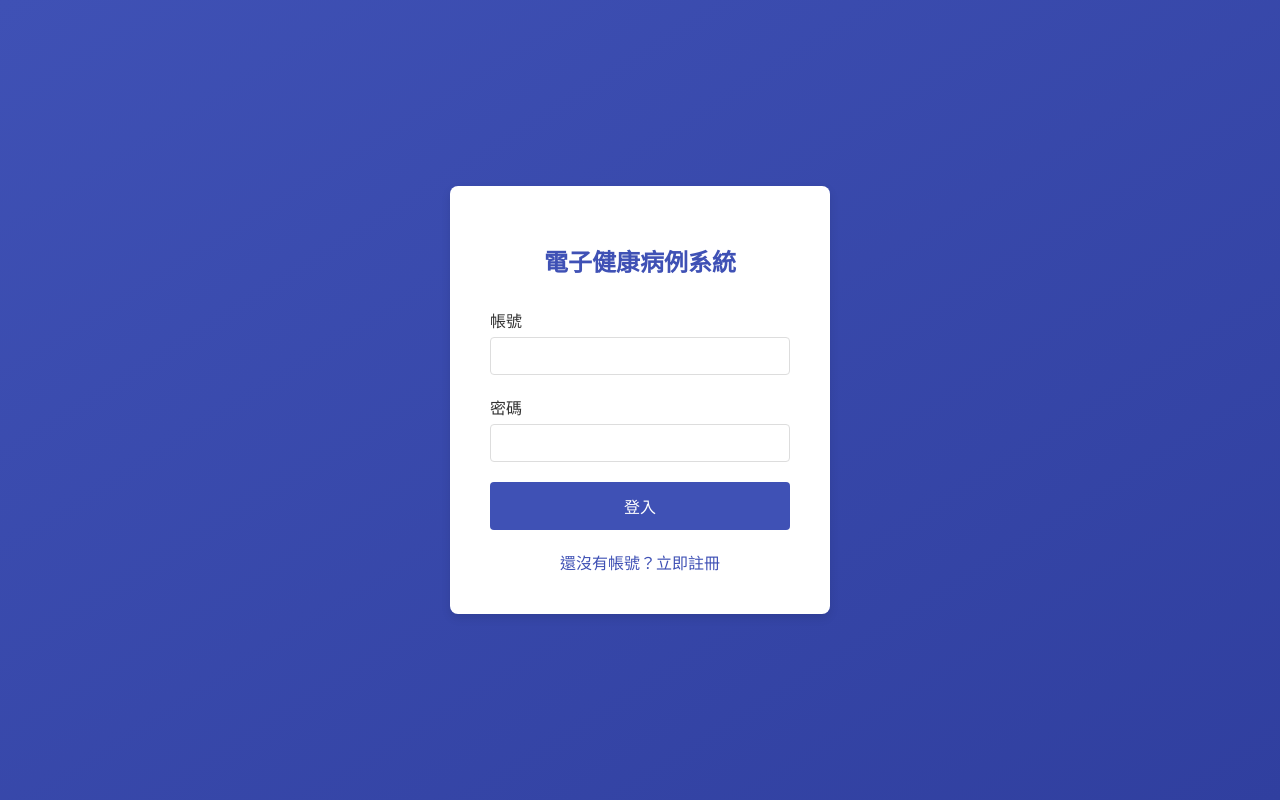
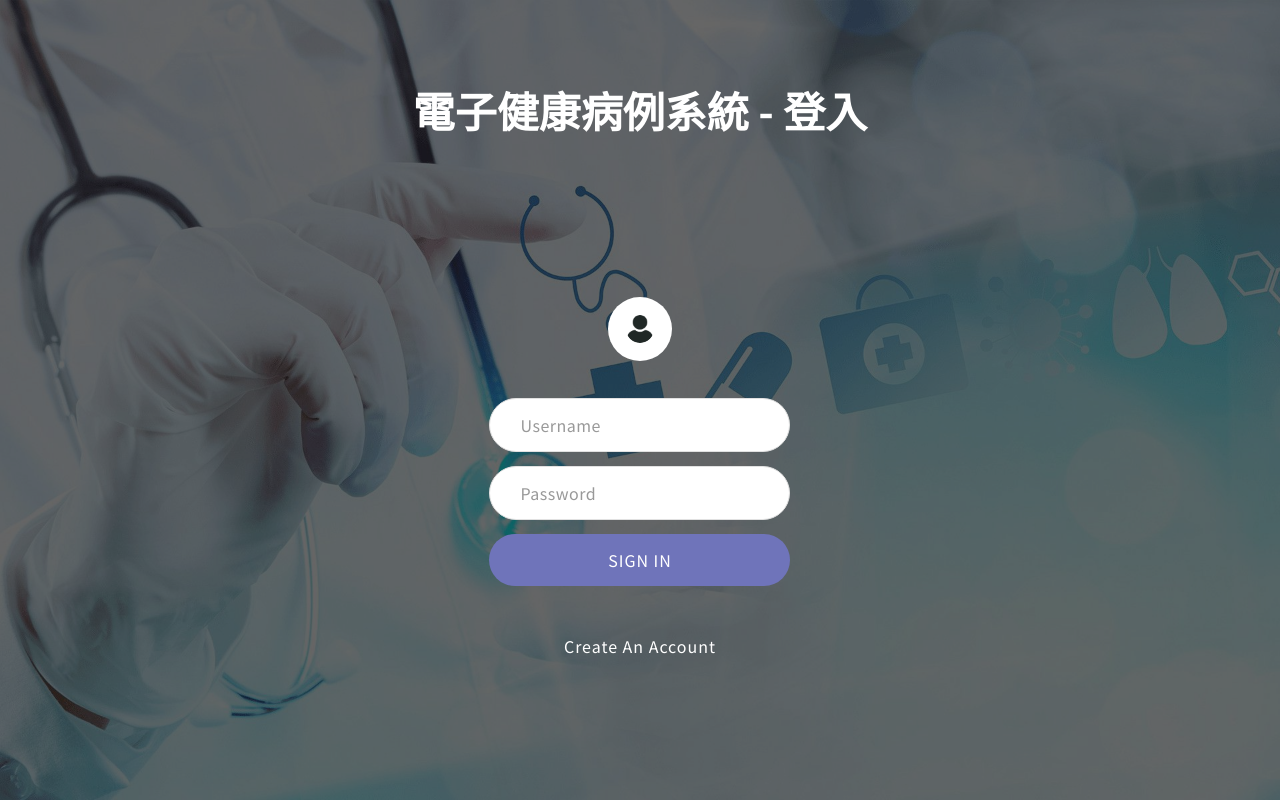
Before and after one commit to xin102291/pqc-iot-authentication, a Flask app: page / in a window 1280 px wide. Run offline with Flask 3, Linux system fonts and the light colour scheme; data comes from the database, SQL or seed files in the repository; parts of the project's set-up code (start-up, migrations or seed data) failed here and were passed over; some libraries are stand-ins or nearby versions.

Commit message:
登入美化

```diff
--- /dev/null
+++ b/Web/App/static/css/style.css
@@ -0,0 +1,323 @@
+/*--
+    Author: W3layouts
+    Author URL: http://w3layouts.com
+--*/
+
+/* reset code */
+html {
+    scroll-behavior: smooth;
+}
+
+body,
+html {
+    margin: 0;
+    padding: 0;
+    color: #585858;
+}
+
+* {
+    box-sizing: border-box;
+    font-family: 'Noto Sans JP', sans-serif;
+}
+
+/*  wrapper */
+.wrapper {
+    width: 100%;
+    padding-right: 15px;
+    padding-left: 15px;
+    margin-right: auto;
+    margin-left: auto;
+}
+
+@media (min-width: 576px) {
+    .wrapper {
+        max-width: 540px;
+    }
+}
+
+@media (min-width: 768px) {
+    .wrapper {
+        max-width: 720px;
+    }
+}
+
+@media (min-width: 992px) {
+    .wrapper {
+        max-width: 960px;
+    }
+}
+
+@media (min-width: 1200px) {
+    .wrapper {
+        max-width: 1140px;
+    }
+}
+
+/*  /wrapper */
+
+.d-grid {
+    display: grid;
+}
+
+button,
+input,
+select {
+    -webkit-appearance: none;
+    outline: none;
+}
+
+button,
+.btn,
+select {
+    cursor: pointer;
+}
+
+a {
+    text-decoration: none;
+}
+
+h1,
+h2,
+h3,
+h4,
+h5,
+h6,
+p,
+ul,
+ol {
+    margin: 0;
+    padding: 0;
+}
+
+body {
+    background: #f1f1f1;
+    margin: 0;
+    padding: 0;
+}
+
+form,
+fieldset {
+    border: 0;
+    padding: 0;
+    margin: 0;
+}
+
+body a:hover {
+    text-decoration: none;
+}
+
+.clearfix {
+    clear: both;
+}
+
+/* content */
+
+/*
+  Responsive form elements
+  Flexbox layout
+*/
+
+/*/////////////// GLOBAL STYLES ////////////////////*/
+
+body {
+    font-family: 'Noto Sans JP', sans-serif;
+}
+.main {
+    background: url(../images/bg.jpg) no-repeat bottom;
+    background-size: cover;
+    -webkit-background-size: cover;
+    -moz-background-size: cover;
+    -o-background-size: cover;
+    -ms-background-size: cover;
+    min-height: 100vh;
+    padding: 2em 0;
+    position: relative;
+    z-index: 1;
+    justify-content: center;
+    display: grid;
+    align-items: center;
+}
+.main:before {
+    position: absolute;
+    content:'';
+    top:0;
+    left: 0;
+    bottom: 0;
+    right: 0;
+    background: rgba(0, 0, 0, 0.6);
+    z-index: -1;
+}
+.text-center {
+    text-align: center;
+}
+
+/*/////////////// FONT STYLES ////////////////////*/
+
+.content-w3ls {
+    margin: 2em auto;
+    padding: 2em 2em;
+}
+.content-w3ls img{
+    margin-bottom: 2em;
+    border-radius: 50%;
+    -webkit-border-radius: 50%;
+    -moz-border-radius: 50%;
+    -ms-border-radius: 50%;
+    -o-border-radius: 50%;
+    border: 4px solid rgb(255 255 255 / 9%);
+    display: inline-block;
+    width: 64px;
+    height: 64px;
+    background: #fff;
+    border-radius: 50%;
+    padding: 14px;
+}
+.logo h1 a {
+    font-size: 42px;
+    color: #fff;
+    text-transform: capitalize;
+    font-weight: 700;
+}
+/*/////////////// FORM STYLES ////////////////////*/
+.wthree-field {
+    margin-bottom:14px;
+}
+.wthree-field input {
+    padding: 14px 30px;
+    font-size: 16px;
+    color: #999;
+    letter-spacing: 0.5px;
+    border: 1px solid #e1e1e1;
+    background: #fff;
+    box-sizing: border-box;
+    font-family: 'Noto Sans JP', sans-serif;
+    width: 100%;
+    border-radius: 35px;
+    -webkit-border-radius: 35px;
+    -moz-border-radius: 35px;
+    -ms-border-radius: 35px;
+    -o-border-radius: 35px;
+}
+
+::-webkit-input-placeholder { /* Edge */
+    color: #999;
+  }
+
+  :-ms-input-placeholder { /* Internet Explorer 10-11 */
+    color:  #999;
+  }
+
+  ::placeholder {
+    color: #999;
+  }
+
+.wthree-field button.btn {
+    background: #6f74ba;
+    border: none;
+    color: #fff;
+    padding: 14px 14px;
+    text-transform: uppercase;
+    font-family: 'Noto Sans JP', sans-serif;
+    font-size: 16px;
+	width:100%;
+    letter-spacing:1px;
+    outline: none;
+    cursor: pointer;
+    transition: 0.5s all;
+    -webkit-transition: 0.5s all;
+    -moz-transition: 0.5s all;
+    -o-transition: 0.5s all;
+    -ms-transition: 0.5s all;
+    border-radius: 35px;
+	-webkit-border-radius: 35px;
+	-moz-border-radius: 35px;
+	-ms-border-radius: 35px;
+    -o-border-radius: 35px;
+
+}
+.wthree-field button.btn:hover {
+    background:#de3d7b;
+}
+.login-bottom {
+    margin-top:3em;
+}
+.login-bottom a {
+    font-size: 16px;
+    color: #fff;
+    font-weight: normal;
+    letter-spacing: 1px;
+    padding: 0 5px;
+    text-transform: capitalize;
+}
+
+.copyright {
+    padding: 0 20px;
+}
+.copyright p {
+
+    color: #fff;
+    font-size: 16px;
+    line-height: 26px;
+    text-align: center;
+    letter-spacing: 1px;
+
+}
+.copyright p a {
+    color: #fff;
+}
+.copyright p a:hover,.login-bottom a:hover {
+    color:#EA4C89;
+}
+/* -- Responsive code -- */
+@media screen and (max-width: 1280px) {
+}
+@media screen and (max-width: 1080px) {
+}
+@media screen and (max-width: 900px) {
+}
+@media screen and (max-width: 800px) {
+}
+@media screen and (max-width: 768px) {
+	.logo h1 a {
+		font-size: 30px;
+	}
+}
+@media screen and (max-width: 668px) {
+
+}
+@media screen and (max-width: 600px) {
+}
+@media screen and (max-width: 568px) {
+}
+
+@media screen and (max-width: 480px) {
+
+}
+
+@media screen and (max-width: 415px) {
+	.logo {
+		margin-bottom: 10px;
+    }
+    .content-w3ls {
+        padding: 2em 2em;
+    }
+}
+
+@media screen and (max-width: 384px) {
+    .content-w3ls {
+        padding: 1em 1em;
+        margin: 1em auto;
+    }
+    .copyright p {
+        letter-spacing: .5px;
+    }
+}
+
+@media screen and (max-width: 375px) {
+
+}
+@media screen and (max-width: 320px) {
+
+}
+
+/* -- //Responsive code -- */
--- a/Web/App/templates/login.html
+++ b/Web/App/templates/login.html
@@ -1,117 +1,45 @@
 <!DOCTYPE html>
 <html lang="zh-Hant">
 <head>
+    <title>電子健康病例系統 - 登入</title>
+    <!-- Meta-Tags -->
     <meta charset="UTF-8">
     <meta name="viewport" content="width=device-width, initial-scale=1.0">
-    <title>電子健康病例系統 - 登入</title>
-    <style>
-        body {
-            font-family: Arial, sans-serif;
-            background-color: #f0f0f0;
-            margin: 0;
-            padding: 0;
-            display: flex;
-            justify-content: center;
-            align-items: center;
-            height: 100vh;
-            background-image: linear-gradient(to bottom right, #3f51b5, #303f9f);
-        }
+    <meta http-equiv="X-UA-Compatible" content="ie=edge">
 
-        .login-container {
-            background-color: white;
-            padding: 40px;
-            border-radius: 8px;
-            box-shadow: 0 4px 10px rgba(0, 0, 0, 0.1);
-            width: 300px;
-        }
+    <!-- style CSS -->
+    <link rel="stylesheet" href="{{ url_for('static', filename='css/style.css') }}" type="text/css" media="all">
+    <!-- google fonts -->
+    <link href="https://fonts.googleapis.com/css2?family=Noto+Sans+JP:wght@400;500;700&display=swap" rel="stylesheet">
 
-        h1 {
-            color: #3f51b5;
-            text-align: center;
-            margin-bottom: 30px;
-            font-size: 24px;
-        }
-
-        form {
-            display: flex;
-            flex-direction: column;
-        }
-
-        label {
-            margin-bottom: 5px;
-            color: #333;
-        }
-
-        input[type="text"], input[type="password"], select {
-            width: 100%;
-            padding: 10px;
-            margin-bottom: 20px;
-            border: 1px solid #ddd;
-            border-radius: 4px;
-            box-sizing: border-box;
-            font-size: 14px;
-        }
-
-        select {
-            background-color: white;
-        }
-
-        button[type="submit"] {
-            background-color: #3f51b5;
-            color: white;
-            border: none;
-            padding: 12px;
-            border-radius: 4px;
-            cursor: pointer;
-            font-size: 16px;
-            transition: background-color 0.3s;
-        }
-
-        button[type="submit"]:hover {
-            background-color: #303f9f;
-        }
-
-        .error-message {
-            color: #f44336;
-            text-align: center;
-            margin-top: 10px;
-        }
-
-        .signup-link {
-            text-align: center;
-            margin-top: 20px;
-        }
-
-        .signup-link a {
-            color: #3f51b5;
-            text-decoration: none;
-        }
-
-        .signup-link a:hover {
-            text-decoration: underline;
-        }
-    </style>
 </head>
 <body>
-    <div class="login-container">
-        <h1>電子健康病例系統</h1>
-        <form id="login-form" method="POST" action="/login">
-            <label for="user_id">帳號</label>
-            <input type="text" id="user_id" name="user_id" required>
+    <section class="main">
+        <div class="logo text-center">
+            <h1> <a href="index.html"> 電子健康病例系統 - 登入</a></h1>
+        </div>
+        <div class="content-w3ls text-center">
+            <img src="images/admin.png" alt="" class="img-responsive">
+            <form id="login-form" action="#" method="post">
+                <div class="wthree-field">
+                    <input name="text1" id="user_id" type="text" value="" placeholder="Username" required>
+                </div>
+                <div class="wthree-field">
+                    <input name="password" id="password" type="Password" placeholder="Password">
+                </div>
+                <div class="wthree-field">
+                    <button type="submit" class="btn">Sign In</button>
+                </div>
+				{% if error %}
+                <p class="error-message">{{ error }}</p>
+				{% endif %}
+                <div class="login-bottom">
+                    <a href="/signup" class="">Create An Account</a>
+                </div>
+            </form>
+        </div>
 
-            <label for="password">密碼</label>
-            <input type="password" id="password" name="password" required>
-
-            <button type="submit">登入</button>
-
-            {% if error %}
-                <p class="error-message">{{ error }}</p>
-            {% endif %}
-        </form>
-        <div class="signup-link">
-            <a href="/signup">還沒有帳號？立即註冊</a>
-        </div>
-    </div>
+    </section>
     <script src="https://cdnjs.cloudflare.com/ajax/libs/crypto-js/4.1.1/crypto-js.js"></script>
     <script>
         document.getElementById('login-form').addEventListener('submit', function(e) {
```
Also changed, not shown: Web/App/templates/signup.html (+6 -1 lines), Web/App/static/images/admin.png (added), Web/App/static/images/bg.jpg (added).
